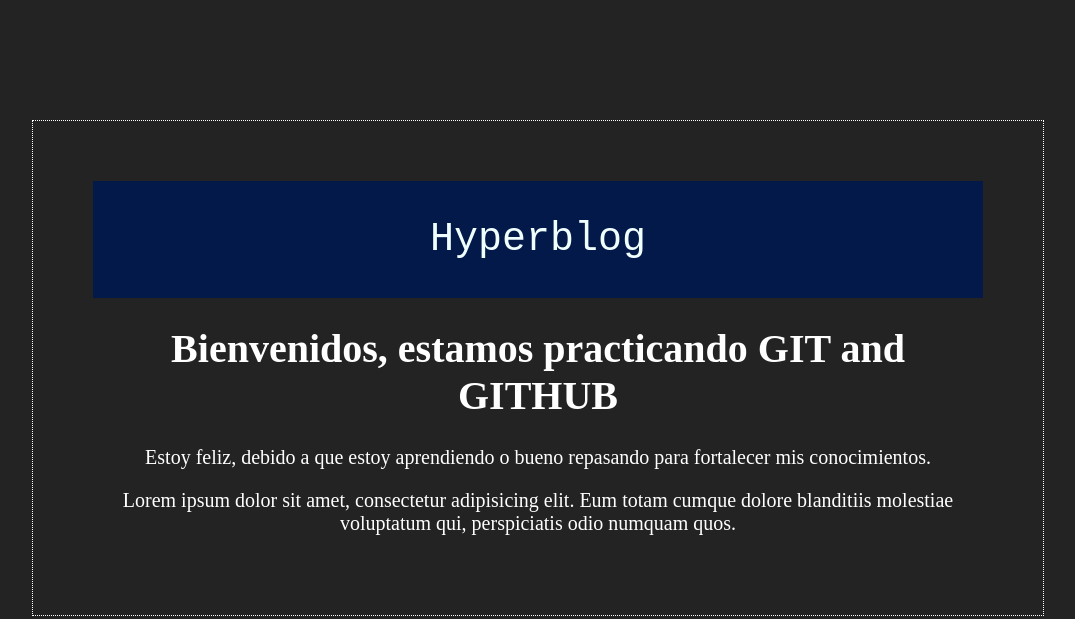
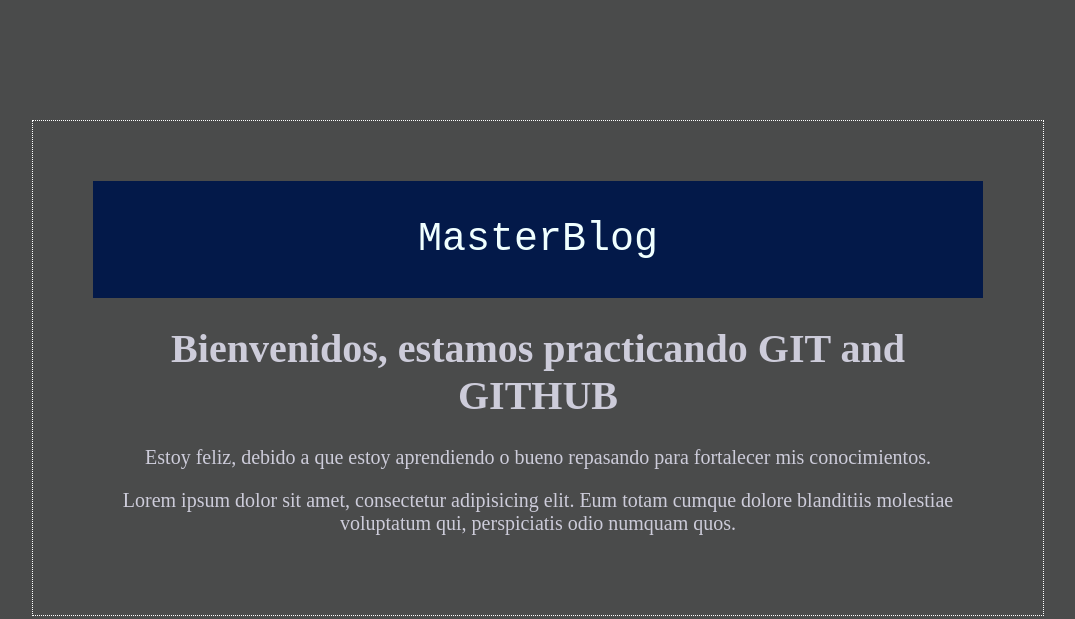
Before and after one commit to AlexanderHOB/github-pruebas, a plain HTML site: page index.html in a window 1280 px wide. Shown: the whole page, without its empty margins (102-1177 px from the left). Drawn offline with Linux system fonts and the light colour scheme.

Commit message:
Modify Header and text color

```diff
--- a/css/estilos.css
+++ b/css/estilos.css
@@ -1,6 +1,6 @@
 body{
-	background:#232323;
-	color:#fff;
+	background:#4a4b4b;
+	color:rgb(205, 204, 218);
 	font-size: 20px;
 	font-family:'Times New Roman', Times, serif
 }
--- a/index.html
+++ b/index.html
@@ -7,7 +7,7 @@
 		<div class="container">
 			<div class="post">
 				<div class="cabecera">
-					Hyperblog
+					MasterBlog
 				</div>
 				<h1>Bienvenidos, estamos practicando GIT and GITHUB</h1>
 				<p> Estoy feliz, debido a que estoy aprendiendo o bueno repasando para fortalecer mis conocimientos.</p>
```
